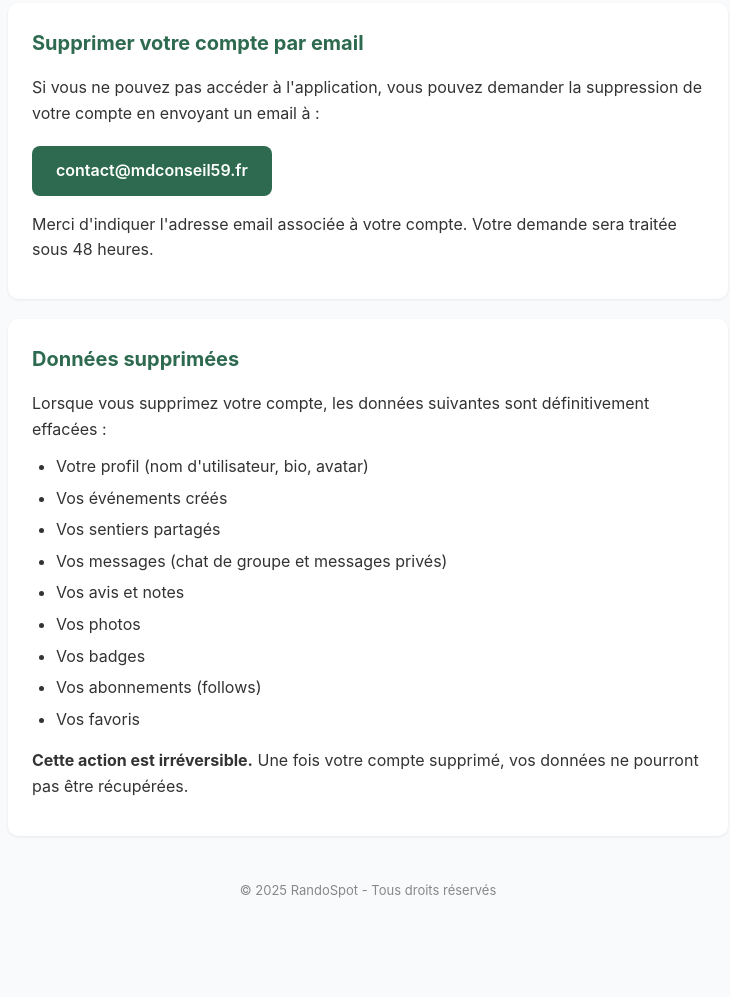
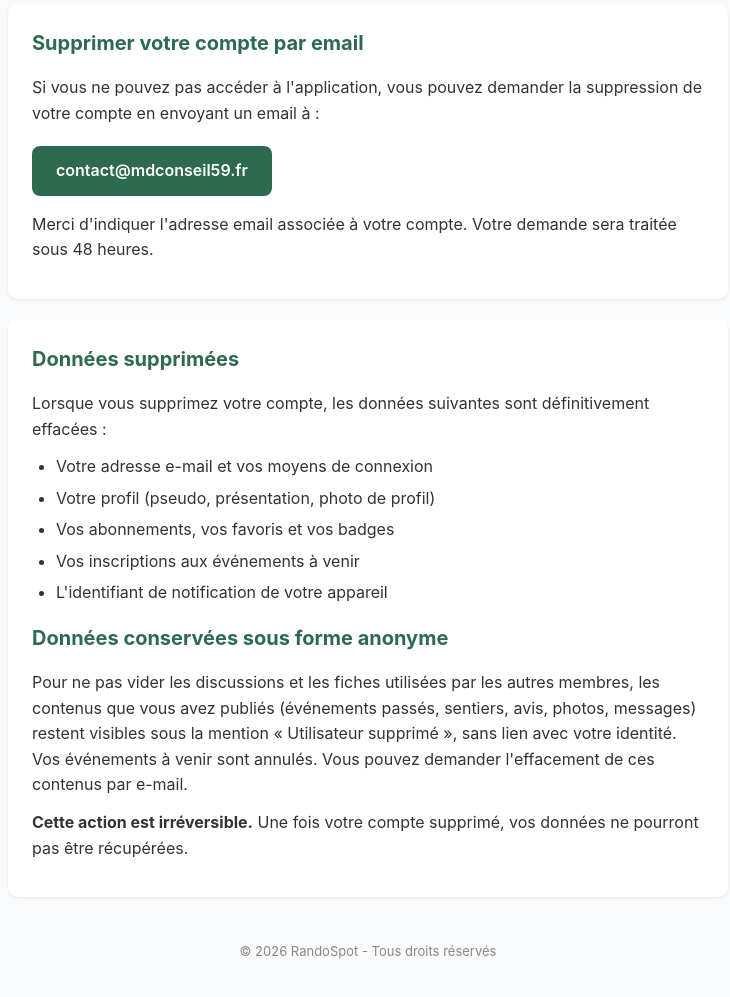
Before and after one commit to MDconseil-prog/randospot-legal, a plain HTML site: page delete-account.html in a window 1280 px wide. Shown: the part 657-1654 px from the top of the page, without its empty margins (272-1002 px from the left). Before the commit the page ends 1601 px from the top, so only its background shows below. Drawn offline with Linux system fonts and the light colour scheme.

Commit message:
Page de suppression de compte : décrire la suppression telle qu'elle fonctionne
Co-Authored-By: Claude Fable 5.2 <noreply@anthropic.com>
Claude-Session: https://claude.ai/code/session_015AFQd2aTXwadCcJ1fA4h8P

```diff
--- a/delete-account.html
+++ b/delete-account.html
@@ -89,7 +89,7 @@
 
     <section>
       <h2>Supprimer votre compte depuis l'application</h2>
-      <p>Vous pouvez supprimer votre compte et toutes vos donn&eacute;es directement depuis l'application RandoSpot :</p>
+      <p>Vous pouvez supprimer votre compte et vos donn&eacute;es personnelles directement depuis l'application RandoSpot :</p>
       <ol class="steps">
         <li>Ouvrez l'application RandoSpot</li>
         <li>Acc&eacute;dez &agrave; l'onglet <strong>Profil</strong></li>
@@ -110,21 +110,19 @@
       <h2>Donn&eacute;es supprim&eacute;es</h2>
       <p>Lorsque vous supprimez votre compte, les donn&eacute;es suivantes sont d&eacute;finitivement effac&eacute;es :</p>
       <ul>
-        <li>Votre profil (nom d'utilisateur, bio, avatar)</li>
-        <li>Vos &eacute;v&eacute;nements cr&eacute;&eacute;s</li>
-        <li>Vos sentiers partag&eacute;s</li>
-        <li>Vos messages (chat de groupe et messages priv&eacute;s)</li>
-        <li>Vos avis et notes</li>
-        <li>Vos photos</li>
-        <li>Vos badges</li>
-        <li>Vos abonnements (follows)</li>
-        <li>Vos favoris</li>
+        <li>Votre adresse e-mail et vos moyens de connexion</li>
+        <li>Votre profil (pseudo, pr&eacute;sentation, photo de profil)</li>
+        <li>Vos abonnements, vos favoris et vos badges</li>
+        <li>Vos inscriptions aux &eacute;v&eacute;nements &agrave; venir</li>
+        <li>L'identifiant de notification de votre appareil</li>
       </ul>
+      <h2>Donn&eacute;es conserv&eacute;es sous forme anonyme</h2>
+      <p>Pour ne pas vider les discussions et les fiches utilis&eacute;es par les autres membres, les contenus que vous avez publi&eacute;s (&eacute;v&eacute;nements pass&eacute;s, sentiers, avis, photos, messages) restent visibles sous la mention &laquo;&nbsp;Utilisateur supprim&eacute;&nbsp;&raquo;, sans lien avec votre identit&eacute;. Vos &eacute;v&eacute;nements &agrave; venir sont annul&eacute;s. Vous pouvez demander l'effacement de ces contenus par e-mail.</p>
       <p><strong>Cette action est irr&eacute;versible.</strong> Une fois votre compte supprim&eacute;, vos donn&eacute;es ne pourront pas &ecirc;tre r&eacute;cup&eacute;r&eacute;es.</p>
     </section>
 
     <footer>
-      &copy; 2025 RandoSpot - Tous droits r&eacute;serv&eacute;s
+      &copy; 2026 RandoSpot - Tous droits r&eacute;serv&eacute;s
     </footer>
   </div>
 </body>
```
